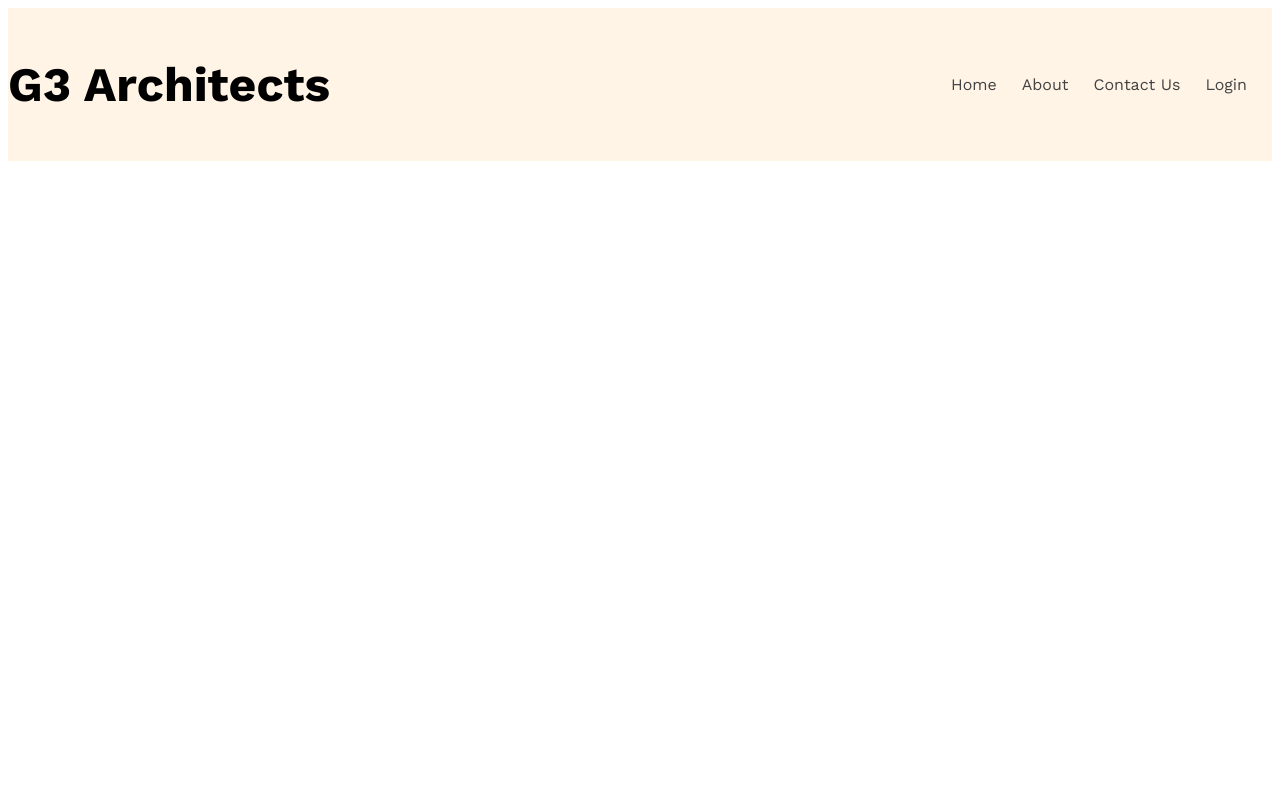
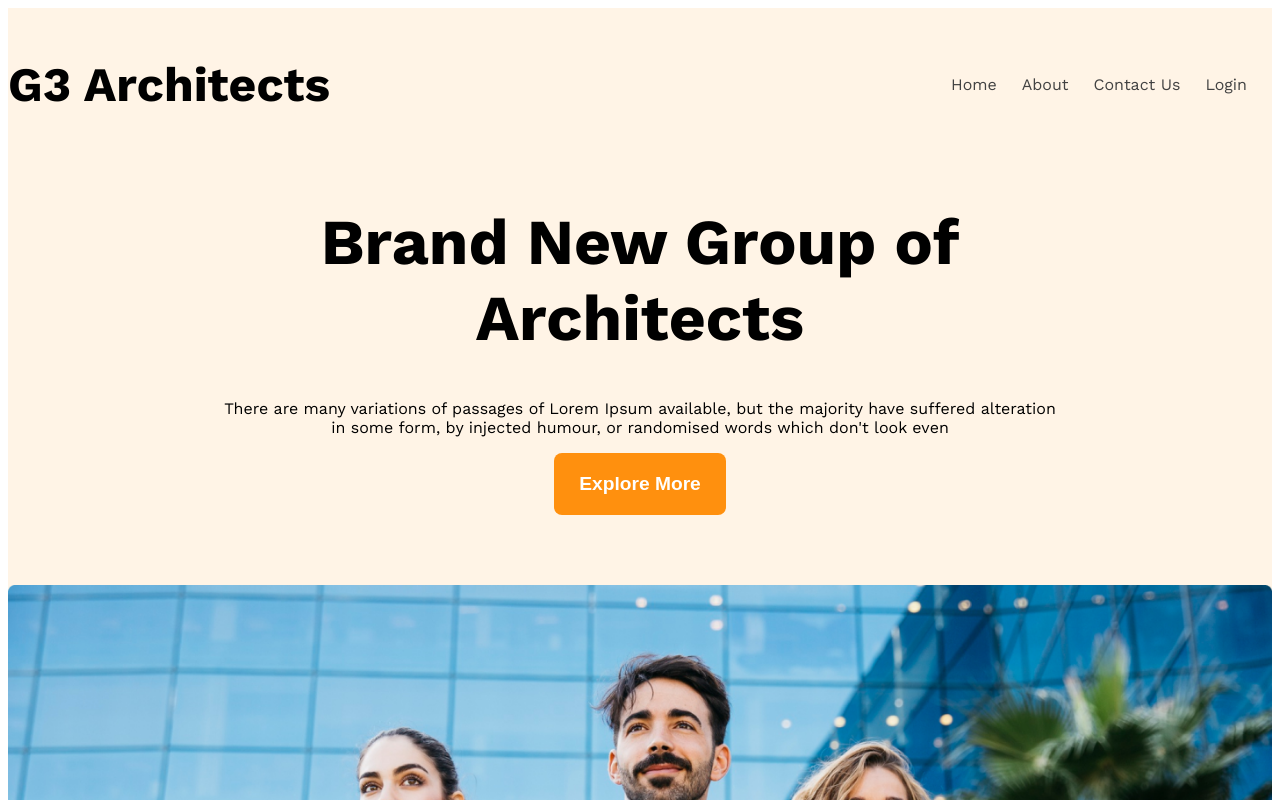
Before and after one commit to sishihab75-dot/g3-architects-resources-practice, a plain HTML site: page indax.html in a window 1280 px wide. Shown: the top 800 px of the page. Drawn offline with nearby package versions, Linux system fonts and the light colour scheme.

Commit message:
add image , button & complite header

```diff
--- a/Style/style.css
+++ b/Style/style.css
@@ -27,7 +27,7 @@
     display:flex;
     justify-content: space-between;
     max-width: 1440px;
-    margin: o auto;
+    margin: 0 auto;
     align-items: center;
 }
 .nav-item{
@@ -40,3 +40,38 @@
     text-decoration: none;
     margin-right: 25px;
 }
+.banner-content{
+    max-width: 850px;
+    margin: 0 auto;
+    text-align: center;
+    margin-bottom: 70px;
+}
+.banner-titel{
+    font-weight: 700;
+    font-size: 4rem;
+}
+.benner-description{
+
+}
+.button1{
+    background-color: #FF900E;
+    color: #FFFFFF;
+    padding: 20px 25px;
+    font-weight: 600;
+    font-size: 1.2rem;
+    border-radius: 8px;
+    border: none;
+
+}
+.bannet-image{
+    width: 100%;
+}
+
+/* responsibe media quary */
+
+@media screen and (max-width: 576px) {
+    .navber , .nav-item , .nav-link{
+        flex-direction: column;
+    }
+
+}
--- a/indax.html
+++ b/indax.html
@@ -20,6 +20,14 @@
                     <li class="nav-item"><a href="" class="nav-link  dark-2">Login</a></li>
                  </ul>
             </nav>
+            <div>
+                <div class="banner-content">
+                    <h1 class="banner-titel">Brand New Group of Architects </h1>
+                <p class="benner-description">There are many variations of passages of Lorem Ipsum available, but the majority have suffered alteration in some form, by injected humour, or randomised words which don't look even</p>
+                <button class="button1">Explore More</button>
+            </div>
+                <img class="bannet-image" src="images/banner.png" alt="">
+            </div>
     </header>
     <main>
 
```
